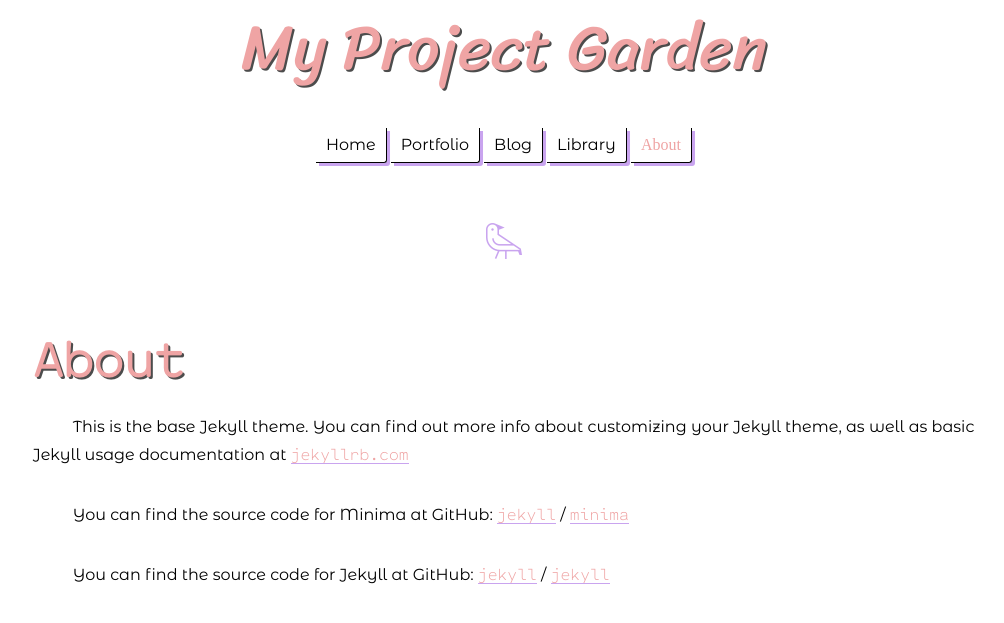
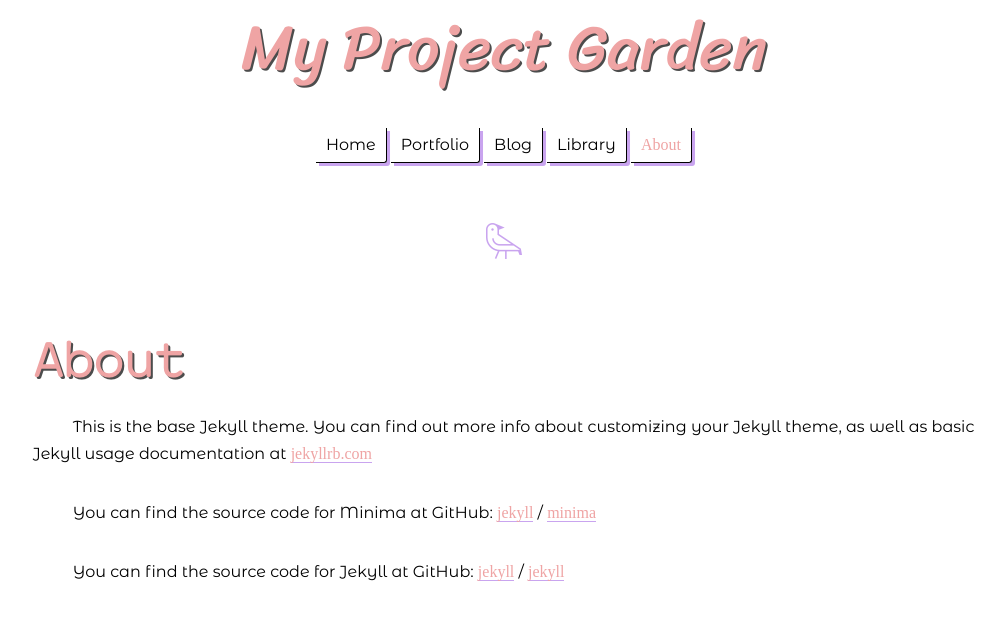
Before and after one commit to sola-fairy/sola-fairy.garden, a Jekyll site: the page built from _docs/about.markdown, in a window 1280 px wide. Shown: the top 623 px of the page, without its empty margins (136-1140 px from the left). Built offline with Jekyll 4.4.1, drawn with Linux system fonts in a browser that asks for light colours; some web fonts are replaced.

Commit message:
tiny tweak

```diff
--- a/assets/style.css
+++ b/assets/style.css
@@ -307,7 +307,7 @@ article {
   a:visited {
     color: var(--melon);
     text-decoration: none;
-    font-family: "Cartograph Thin";
+    font-family: "Cartograph Thin Italic";
     border-bottom: 1px solid var(--wisteria);
   }
 
```
